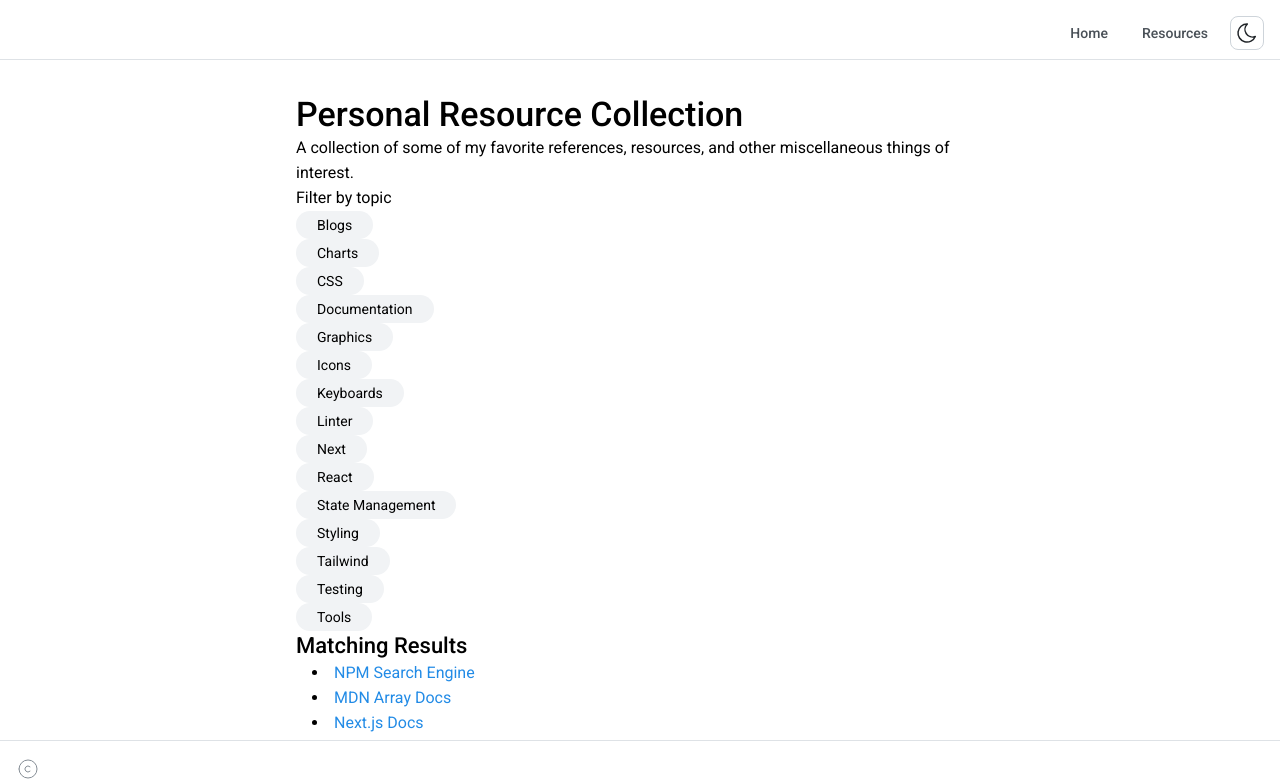
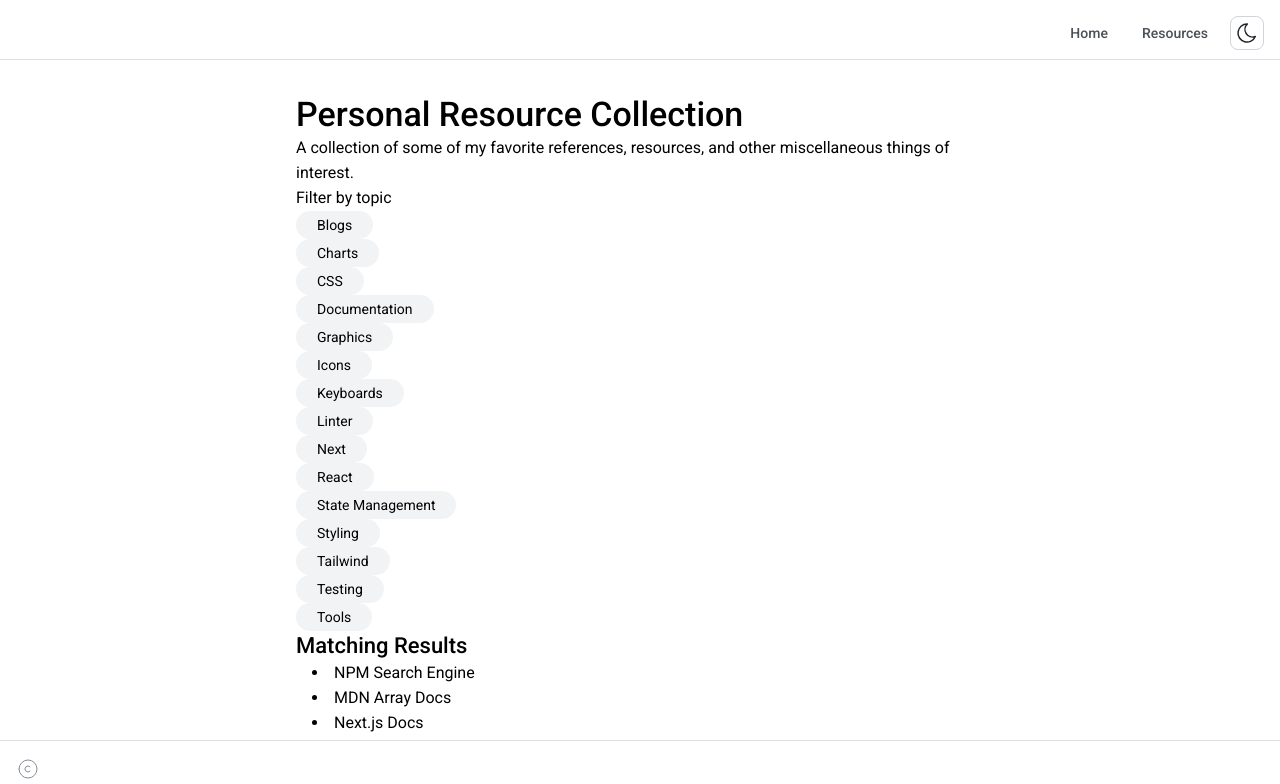
Before and after one commit to bryyytl/profile-website, a Next.js app: page /resources in a window 1280 px wide. Shown: the top 784 px of the page. Built offline with nearby package versions, Linux system fonts and the light colour scheme.

Commit message:
Replacing anchor component

```diff
--- a/src/components/resources/resource-collection/index.tsx
+++ b/src/components/resources/resource-collection/index.tsx
@@ -1,6 +1,7 @@
 import { resourceCollectionList } from "@/constants/resourceFilterCollection";
 import { useResourceFilterContext } from "@/contexts/resource-filter";
-import { Anchor, List } from "@mantine/core";
+import { List } from "@mantine/core";
+import Link from "next/link";
 import type { ReactElement } from "react";
 
 const ResourceCollection = (): ReactElement => {
@@ -13,9 +14,13 @@ const ResourceCollection = (): ReactElement => {
         )
         .map(({ href, description }) => (
           <List.Item key={description}>
-            <Anchor href={href} target="_blank">
+            <Link
+              className="text-[var(--mantine-color-anchor)] hover:underline"
+              href={href}
+              target="_blank"
+            >
               {description}
-            </Anchor>
+            </Link>
           </List.Item>
         ))}
     </List>
```
